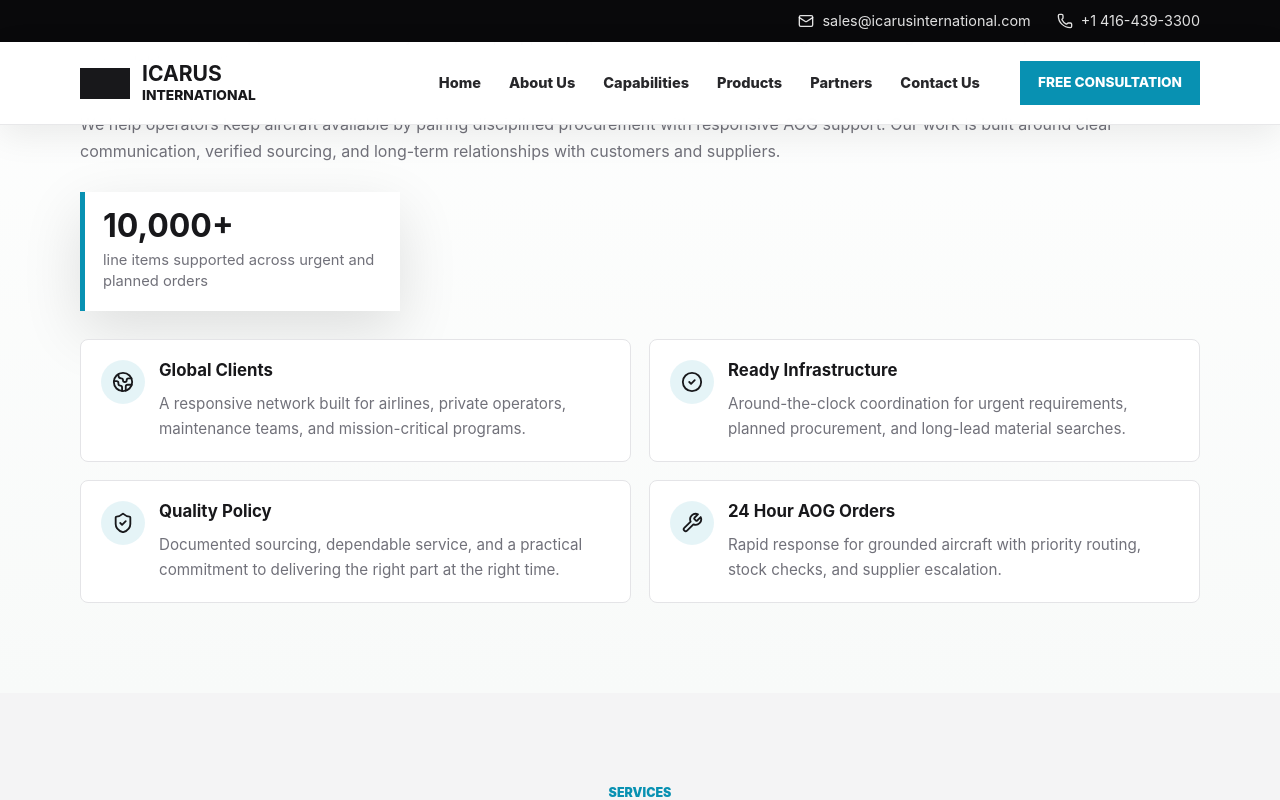
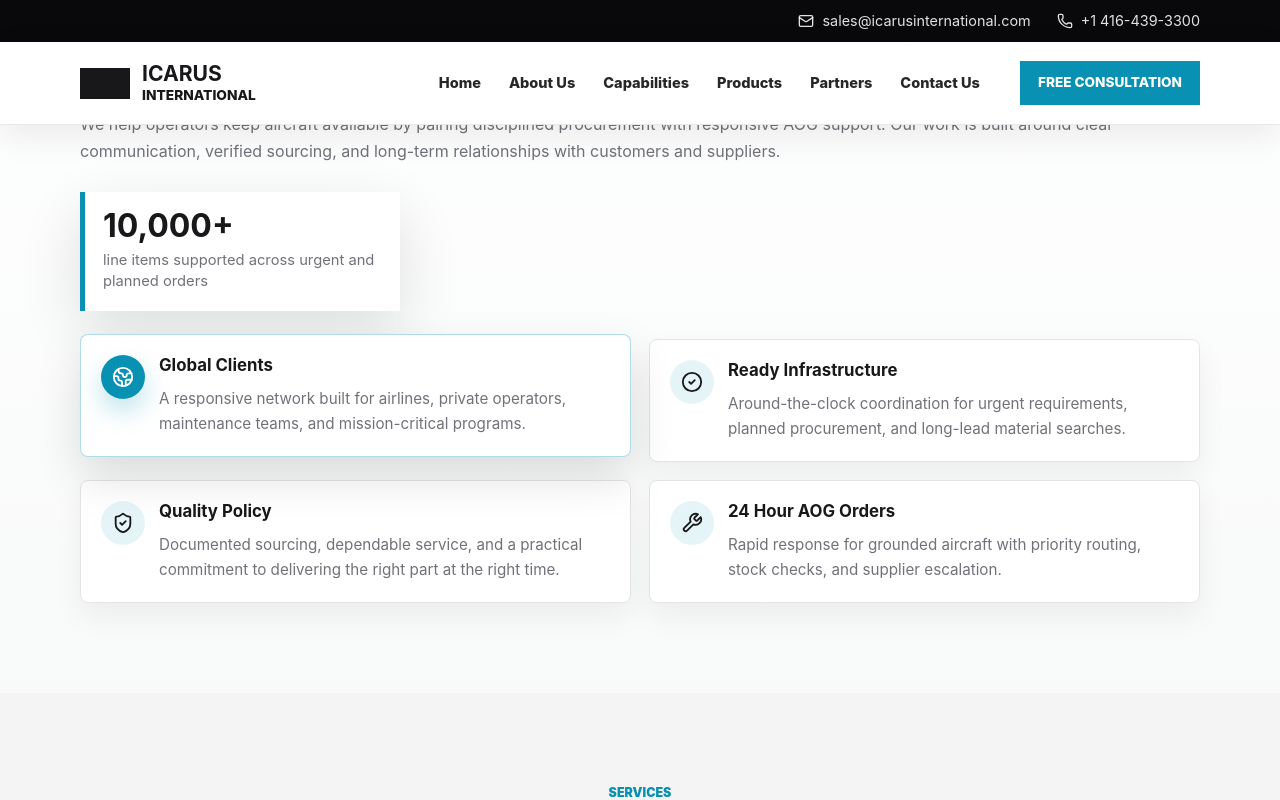
Before and after one commit to aliasim55/icarus-international, a React (Vite) app: page / in a window 1280 px wide. In both pictures the pointer is over the element 355 px from the left and 1319 px from the top of the page. Shown: the part 919-1719 px from the top of the page. Built offline with nearby package versions, Linux system fonts and the light colour scheme.

Commit message:
Polish homepage card interactions

```diff
--- a/src/components/Footer.jsx
+++ b/src/components/Footer.jsx
@@ -5,15 +5,6 @@ import { galleryImages, navItems } from '../data.js';
 export function Footer() {
   return (
     <footer className="footer" id="contact">
-      <div className="footer__top">
-        <div className="container footer__top-inner">
-          <h2>Keep your fleet fully functional.</h2>
-          <a className="button button--light" href="#quote">
-            Free Consultation
-          </a>
-        </div>
-      </div>
-
       <div className="container footer__grid">
         <div className="footer__brand">
           <BrandLogo footer />
--- a/src/styles.css
+++ b/src/styles.css
@@ -446,6 +446,46 @@ select {
   border-radius: 8px;
 }
 
+.highlight {
+  box-shadow: 0 12px 30px rgba(9, 9, 11, 0.06);
+  transition:
+    border-color 180ms ease,
+    box-shadow 180ms ease,
+    transform 180ms ease;
+}
+
+.highlight:hover {
+  border-color: rgba(8, 145, 178, 0.32);
+  box-shadow: 0 20px 46px rgba(9, 9, 11, 0.13);
+  transform: translateY(-5px);
+}
+
+.partner-item {
+  box-shadow: 0 12px 30px rgba(9, 9, 11, 0.06);
+  transition:
+    border-color 180ms ease,
+    box-shadow 180ms ease,
+    transform 180ms ease;
+}
+
+.partner-item:hover {
+  border-color: rgba(8, 145, 178, 0.32);
+  box-shadow: 0 20px 46px rgba(9, 9, 11, 0.13);
+  transform: translateY(-5px);
+}
+
+.highlight:hover .highlight__icon {
+  color: #ffffff;
+  background: var(--accent);
+  box-shadow: 0 12px 26px rgba(8, 145, 178, 0.26);
+}
+
+.partner-item:hover span {
+  color: #ffffff;
+  background: var(--accent);
+  box-shadow: 0 12px 26px rgba(8, 145, 178, 0.26);
+}
+
 .highlight__icon,
 .partner-item span,
 .product-card__icon {
@@ -457,6 +497,10 @@ select {
   color: var(--teal-dark);
   background: rgba(8, 145, 178, 0.1);
   border-radius: 50%;
+  transition:
+    background 180ms ease,
+    box-shadow 180ms ease,
+    color 180ms ease;
 }
 
 .highlight h3,
@@ -507,6 +551,27 @@ select {
   box-shadow: 0 18px 40px rgba(9, 9, 11, 0.08);
 }
 
+.service-card {
+  transition:
+    border-color 180ms ease,
+    box-shadow 180ms ease,
+    transform 180ms ease;
+}
+
+.service-card:hover {
+  border-color: rgba(8, 145, 178, 0.34);
+  box-shadow: 0 24px 52px rgba(9, 9, 11, 0.14);
+  transform: translateY(-6px);
+}
+
+.service-card:hover .service-card__image img {
+  transform: scale(1.045);
+}
+
+.service-card:hover .service-card__image span {
+  box-shadow: 0 12px 26px rgba(8, 145, 178, 0.28);
+}
+
 .service-card__image {
   position: relative;
   aspect-ratio: 1 / 1.08;
@@ -518,6 +583,7 @@ select {
   width: 100%;
   height: 100%;
   object-fit: cover;
+  transition: transform 220ms ease;
 }
 
 .service-card__image span {
@@ -530,6 +596,9 @@ select {
   place-items: center;
   color: var(--paper);
   background: var(--accent);
+  transition:
+    background 180ms ease,
+    box-shadow 180ms ease;
 }
 
 .service-card__body,
```
